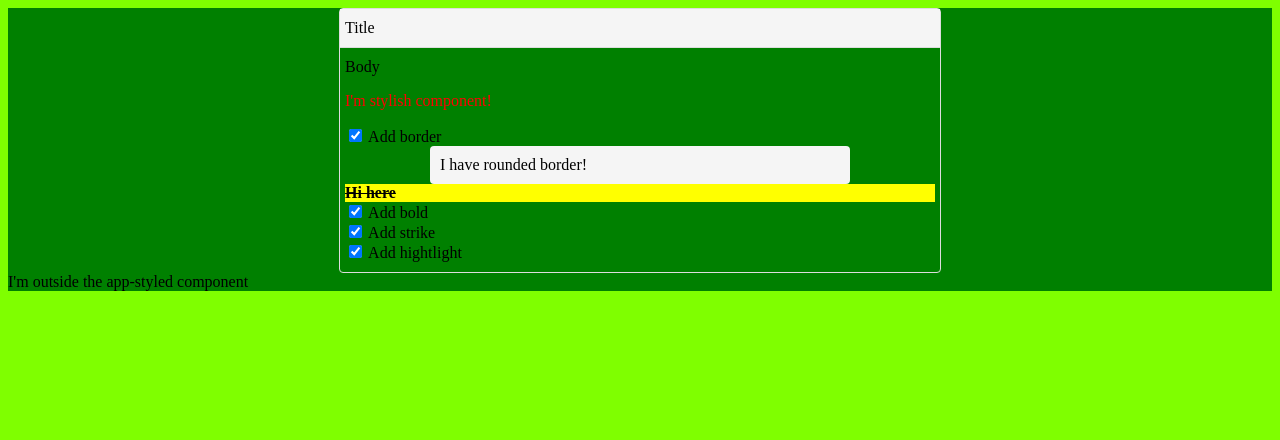
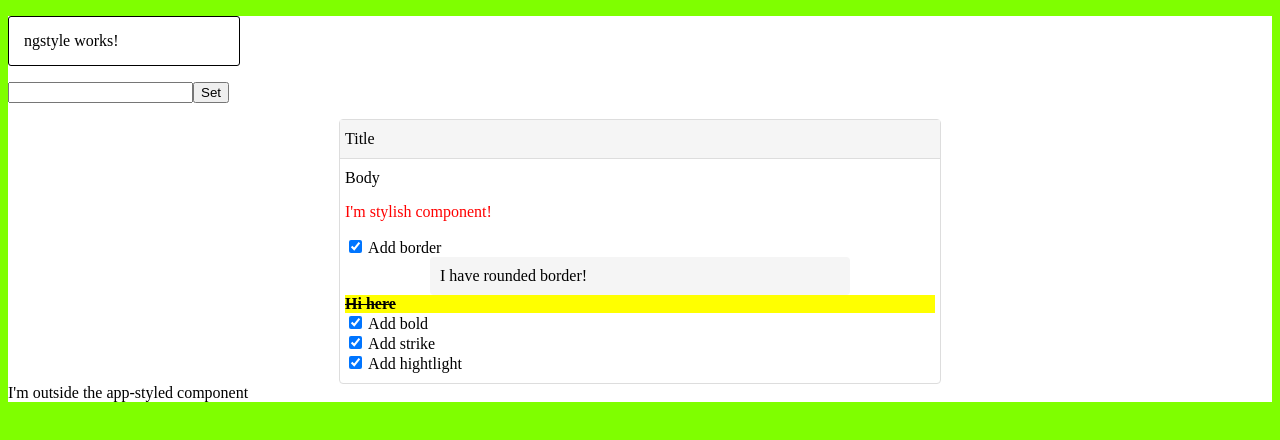
Before and after one commit to ASDAlexey/angular-styles, an Angular app: page / in a window 1280 px wide. Shown: the top 440 px of the page. Built offline with nearby package versions, Linux system fonts and the light colour scheme.

Commit message:
#7 ngStyle

```diff
--- a/src/app/app.component.html
+++ b/src/app/app.component.html
@@ -1,3 +1,5 @@
+<app-ngstyle></app-ngstyle>
+
 <app-styled></app-styled>
 
 <div class="panel">
--- a/src/app/app.component.scss
+++ b/src/app/app.component.scss
@@ -1,6 +1,6 @@
 @import '~src/assets/variables';
 
 :host {
-  background-color: $green;
+  background-color: $white;
   display: block;
 }
--- a/src/app/app.module.ts
+++ b/src/app/app.module.ts
@@ -6,6 +6,7 @@ import { AppComponent } from './app.component';
 import { StyledComponent } from './styled/styled.component';
 import { StylishComponent } from './stylish/stylish.component';
 import { CssClassComponent } from './css-class/css-class.component';
+import { NgstyleComponent } from './ngstyle/ngstyle.component';
 
 @NgModule({
   declarations: [
@@ -13,6 +14,7 @@ import { CssClassComponent } from './css-class/css-class.component';
     StyledComponent,
     StylishComponent,
     CssClassComponent,
+    NgstyleComponent,
   ],
   imports: [
     BrowserModule,
--- /dev/null
+++ b/src/app/ngstyle/ngstyle.component.html
@@ -0,0 +1,8 @@
+<p [ngStyle]="borderStyle">
+  ngstyle works!
+</p>
+
+<p>
+  <input type="text" [ngModel] #boxWidth>
+  <button (click)="updateStyle(boxWidth.value)">Set</button>
+</p>
--- /dev/null
+++ b/src/app/ngstyle/ngstyle.component.ts
@@ -0,0 +1,19 @@
+import { Component, OnInit } from '@angular/core';
+
+@Component({
+  selector: 'app-ngstyle',
+  templateUrl: './ngstyle.component.html',
+  styleUrls: ['./ngstyle.component.css']
+})
+export class NgstyleComponent {
+  borderStyle = {
+    border: '1px solid #000',
+    borderRadius: '3px',
+    'width.px': 200,
+    padding: '15px',
+  };
+
+  updateStyle(width: string) {
+    this.borderStyle['width.px'] = +width;
+  }
+}
--- a/src/assets/_variables.scss
+++ b/src/assets/_variables.scss
@@ -1,2 +1,3 @@
 $red: #f00;
 $green: green;
+$white: #fff;
```
Also changed, not shown: src/app/ngstyle/ngstyle.component.css (added).
